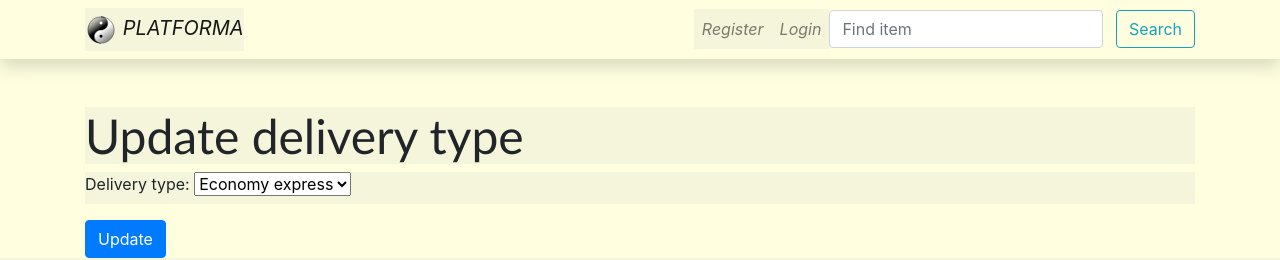
After one commit to VytenisGaule/django_baigiamasis, a Django app: page /platforma/mycart/1/1/delivery/ in a window 1280 px wide. The commit adds this page. Shown: the top 260 px of the page. Run offline with Django 4.2, Linux system fonts and the light colour scheme; tables that the repository leaves empty hold one stand-in row (values such as "Sample post"); some libraries are stand-ins or nearby versions.

Commit message:
2023-05-04 views.py , forms.py, urls.py, templates
many updates to customer cart

```diff
--- a/platforma/forms.py
+++ b/platforma/forms.py
@@ -1,4 +1,4 @@
-from .models import Distributor, Forwarder, Customer, ShoppingCart, ShoppingCartItem
+from .models import Distributor, Forwarder, Customer, ShoppingCartItem, ContractDelivery
 from django import forms
 from django.contrib.auth.models import User
 from django.core.exceptions import ValidationError
@@ -36,18 +36,14 @@ class CustomerUpdateForm(forms.ModelForm):
         }
 
 
-class ShoppingCartForm(forms.ModelForm):
-    cart_delivery_type = forms.CharField(required=False)
-
-    class Meta:
-        model = ShoppingCart
-        fields = []
+class CartDeliveryForm(forms.Form):
+    delivery_type = forms.ChoiceField(choices=[])
 
     def __init__(self, *args, **kwargs):
+        distributor_id = kwargs.pop('distributor_id')
         super().__init__(*args, **kwargs)
-        instance = kwargs.get('instance')
-        if instance:
-            self.fields['cart_delivery_type'].initial = instance.cart_delivery_type
+        contract_delivery_choices = ContractDelivery.objects.filter(distributor_id=distributor_id).values_list('delivery', 'delivery')
+        self.fields['delivery_type'].choices = contract_delivery_choices
 
 
 class ShoppingCartItemForm(forms.ModelForm):
--- a/platforma/models.py
+++ b/platforma/models.py
@@ -140,11 +140,11 @@ class Customer(models.Model):
     address = models.CharField(max_length=1000)
 
     LOCATION_REGION = (
-        ('Central Europe', 'Bulgaria, Czech Republic, Romania, Slovakia'),
-        ('Northern Europe', 'Denmark, Finland, Ireland, Sweden'),
-        ('Southern Europe', 'Croatia, Greece, Italy, Portugal, Spain'),
-        ('Western Europe', 'Austria, Belgium, France, Germany, Netherlands, Switzerland'),
-        ('Eastern Europe', 'Estonia, Latvia, Lithuania, Poland')
+        ('ce', 'Bulgaria, Czech Republic, Romania, Slovakia'),
+        ('ne', 'Denmark, Finland, Ireland, Sweden'),
+        ('se', 'Croatia, Greece, Italy, Portugal, Spain'),
+        ('we', 'Austria, Belgium, France, Germany, Netherlands, Switzerland'),
+        ('ee', 'Estonia, Latvia, Lithuania, Poland')
     )
 
     region = models.CharField(
@@ -167,6 +167,7 @@ class ShoppingCart(models.Model):
     customer = models.ForeignKey(Customer, on_delete=models.CASCADE)
     distributor = models.ForeignKey(Distributor, on_delete=models.PROTECT)
     created_at = models.DateTimeField(auto_now_add=True)
+    _cart_delivery_type = models.CharField(max_length=2, blank=True)
 
     def __str__(self):
         return f'{self.customer} - {self.distributor}'
@@ -190,6 +191,11 @@ class ShoppingCart(models.Model):
             return contract_delivery.delivery if contract_delivery else None
         else:
             return None
+
+    @cart_delivery_type.setter
+    def cart_delivery_type(self, value):
+        self._cart_delivery_type = value
+        self.save()
 
     @property
     def delivery_price(self):
--- a/platforma/templates/customer_cart.html
+++ b/platforma/templates/customer_cart.html
@@ -13,7 +13,8 @@
      href="{% url 'cartitem_endpoint' customer_id=request.user.customer.id cart_id=cart_obj.id %}" role="button">
       Cart item list
   </a>
-  <a class="btn btn-sm btn-primary" href="{% url 'update_mycart_endpoint' customer_id=request.user.customer.id pk=cart_obj.pk %}" role="button">
+  <a class="btn btn-sm btn-primary" href="{% url 'delivery_endpoint' customer_id=request.user.customer.id pk=cart_obj.pk %}" role="button">
+
     {% if cart_obj.cart_delivery_type == 'ee' %}
       Economy express
     {% elif cart_obj.cart_delivery_type == 'ed' %}
--- /dev/null
+++ b/platforma/templates/update_delivery.html
@@ -0,0 +1,9 @@
+{% extends 'base.html' %}
+{% block content %}
+  <h1>Update delivery type</h1>
+  <form method="post">
+    {% csrf_token %}
+    {{ form.as_p }}
+    <button type="submit" class="btn btn-primary">Update</button>
+  </form>
+{% endblock %}
--- a/platforma/urls.py
+++ b/platforma/urls.py
@@ -23,8 +23,8 @@ urlpatterns = urlpatterns + [
     path('', views.ItemListView.as_view(), name='items_endpoint'),
     path('<int:pk>', views.ItemDetailView.as_view(), name='item_endpoint'),
     path('mycart/<int:customer_id>/', views.ShoppingCartView.as_view(), name='mycart_endpoint'),
-    path('mycart/<int:customer_id>/chdel/<int:pk>', views.ShoppingCartView.as_view(), name='update_mycart_endpoint'),
     path('mycart/<int:customer_id>/<int:cart_id>/', views.ShoppingCartItemView.as_view(), name='cartitem_endpoint'),
+    path('mycart/<int:customer_id>/<int:pk>/delivery/', views.ShoppingCartUpdateDeliveryView.as_view(), name='delivery_endpoint'),
     path('mycart/<int:customer_id>/<int:cart_id>/<int:pk>', views.ShoppingCartItemUpdateView.as_view(), name='update_cartitem_endpoint'),
     # path('mycart/<int:customer_id>/<int:cart_id>/delete', views.ShoppingCartItemDeleteView.as_view(), name='delete_cartitem_endpoint'),
 ]
--- a/platforma/views.py
+++ b/platforma/views.py
@@ -10,12 +10,11 @@ from django.views.decorators.csrf import csrf_protect
 from django.contrib import messages
 from django.contrib.auth.decorators import login_required
 
-from django.http import HttpResponse
+from django.http import HttpResponse, HttpResponseRedirect
 
 from .models import Origin, HScode, HSTariff, Distributor, Forwarder, Customer, Item, ShoppingCart, \
-    ShoppingCartItem
-from .forms import UserUpdateForm, DistributorUpdateForm, ForwarderUpdateForm, CustomerUpdateForm, \
-    ShoppingCartItemForm
+    ShoppingCartItem, ContractDelivery
+from .forms import *
 
 
 def index(request):
@@ -83,30 +82,29 @@ class ShoppingCartView(LoginRequiredMixin, UserPassesTestMixin, generic.ListView
         return ShoppingCart.objects.filter(customer_id=customer_id)
 
 
-class ShoppingCartUpdateView(LoginRequiredMixin, UserPassesTestMixin, generic.ListView):
-    model = ShoppingCart
-    fields = ['cart_delivery_type']
-    template_name = 'customer_cart.html'
+class ShoppingCartUpdateDeliveryView(generic.View):
+    form_class = CartDeliveryForm
+    template_name = 'update_delivery.html'
 
-    def test_func(self):
-        user = self.request.user
-        customer_id = self.kwargs.get('customer_id')
-        customer = get_object_or_404(Customer, id=customer_id)
-        return customer.customer_user == user
+    def get(self, request, *args, **kwargs):
+        shopping_cart = get_object_or_404(ShoppingCart, pk=kwargs['pk'])
+        customer_region = shopping_cart.customer.region
+        form = self.form_class(distributor_id=shopping_cart.distributor.id)
+        delivery_types = []
+        for delivery_type in ContractDelivery.DELIVERY_TYPES:
+            if ContractDelivery.objects.filter(delivery=delivery_type[0], region=customer_region).exists():
+                delivery_types.append(delivery_type)
+        form.fields['delivery_type'].choices = delivery_types
+        return render(request, self.template_name, {'form': form})
 
-    def get_queryset(self):
-        customer_id = self.kwargs.get('customer_id')
-        return ShoppingCart.objects.filter(customer_id=customer_id)
-
-    def post(self, request, customer_id, pk):
-        cart_obj = get_object_or_404(ShoppingCart, pk=pk)
-        form = ShoppingCartForm(request.POST, instance=cart_obj)
+    def post(self, request, *args, **kwargs):
+        shopping_cart = get_object_or_404(ShoppingCart, pk=kwargs['pk'])
+        form = self.form_class(request.POST, distributor_id=shopping_cart.distributor.id)
         if form.is_valid():
-            form.save()
-            messages.success(request, f'Delivery type updated successfully')
-        else:
-            messages.error(request, f'Error updating delivery type')
-        return redirect('mycart_endpoint', customer_id=customer_id)
+            shopping_cart.cart_delivery_type = form.cleaned_data['delivery_type']
+            shopping_cart.save()
+            return HttpResponseRedirect(reverse('mycart_endpoint', kwargs={'customer_id': shopping_cart.customer.id}))
+        return render(request, self.template_name, {'form': form})
 
 
 class ShoppingCartItemView(LoginRequiredMixin, UserPassesTestMixin, generic.ListView):
```
